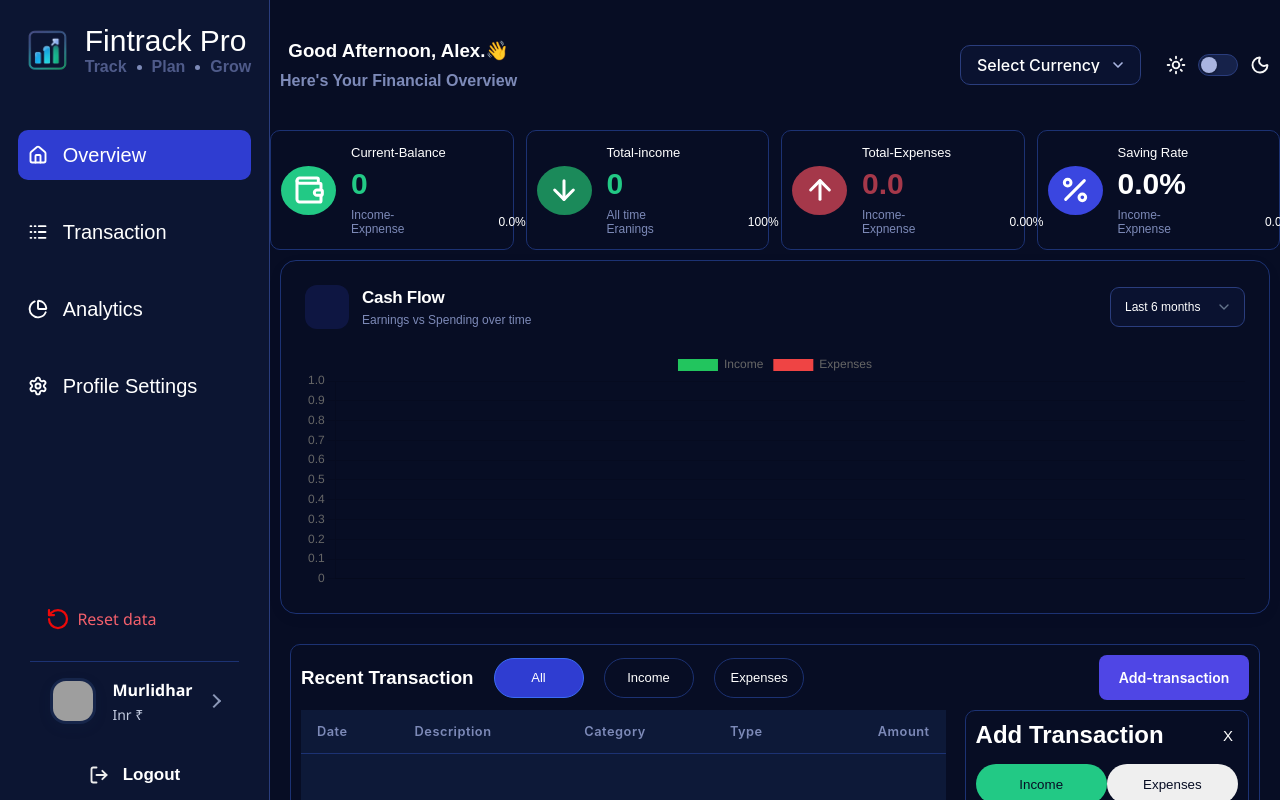
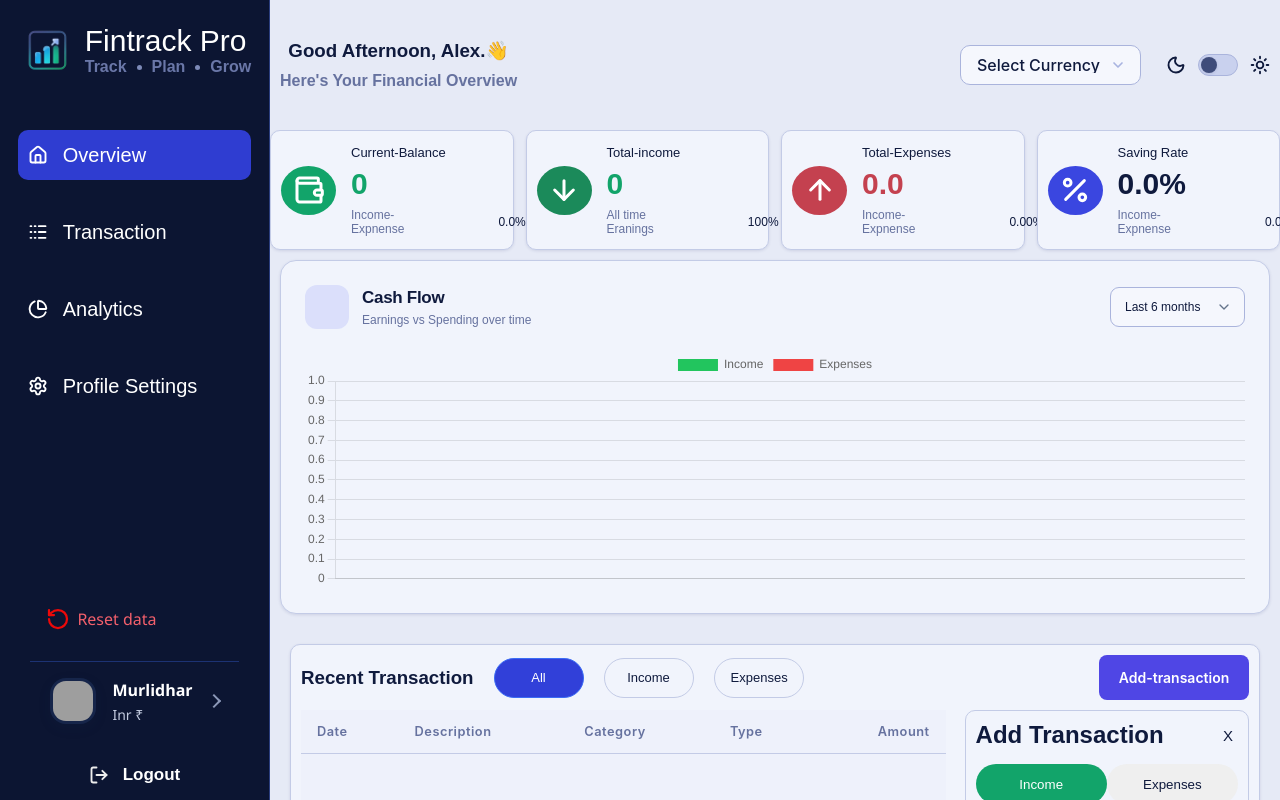
Before and after one commit to Murlidhar77/Finance-tracker, a website: page index.html in a window 1280 px wide. Drawn offline with nearby package versions, Linux system fonts and the light colour scheme; grey boxes are pictures that could not be loaded; some icons are missing.

Commit message:
Refactor:Added the theme Changer perfectly

```diff
--- a/index.css
+++ b/index.css
@@ -146,87 +146,143 @@
   --z-toast: 400;
 }
 
-.light-theme {
+.light {
   --color-primary: #3d4df2;
   --color-primary-hover: #2f3dd1;
-  --color-primary-active: #2431b0;
-  --color-primary-soft: rgba(61, 77, 242, 0.1);
-  --color-primary-border: #b9c1fb;
-  --color-accent: #5565f5;
-
-  --bg-body: #f4f6fd;
-  --bg-sidebar: #ffffff;
-  --bg-card: #3d3ad0;
-  --bg-card-hover: #f7f8ff;
-  --bg-elevated: #ffffff;
-  --bg-input: #f1f3fc;
+  --color-primary-active: #3140d9;
+  --color-primary-soft: rgba(61, 77, 242, 0.12);
+  --color-primary-border: #8e99f5;
+  --color-accent: #ffffff;
+
+  --bg-body: #e6eaf6;
+  --bg-sidebar: #0c1532;
+  --bg-card: #f1f4fc;
+  --bg-card-hover: #e9edfa;
+  --bg-elevated: #eef1fb;
+  --bg-input: #f5f7fd;
   --bg-input-focus: #ffffff;
-  --bg-nav-active: #e4e8ff;
-  --bg-nav-hover: rgba(61, 77, 242, 0.07);
-  --bg-track: #e3e7f7;
-  --bg-overlay: rgba(15, 23, 60, 0.45);
-
-  --border-color: #d5daf0;
-  --border-subtle: #e6e9f6;
-  --border-strong: #b6bee3;
-  --border-focus: var(--color-primary);
-  --divider: #e6e9f6;
-
-  --text-primary: #0b1233;
-  --text-secondary: #424b78;
-  --text-muted: #6a739f;
-  --text-disabled: #aab1d1;
+  --bg-nav-active: #d5dcf8;
+  --bg-nav-hover: rgba(61, 77, 242, 0.08);
+  --bg-track: #c9d1ee;
+  --bg-overlay: rgba(20, 28, 60, 0.45);
+
+  --border-color: #c3cbe6;
+  --border-subtle: #d6dcf0;
+  --border-strong: #aab4dc;
+  --divider: #d0d7ee;
+
+  --text-primary: #0f1a3d;
+  --text-secondary: #3f4c7a;
+  --text-muted: #66729f;
+  --text-disabled: #98a2c7;
   --text-on-primary: #ffffff;
   --text-link: #3d4df2;
 
-  --color-income: #12a06a;
-  --color-income-strong: #0d8656;
-  --color-income-bg: #d9f5e8;
-  --color-income-soft: rgba(18, 160, 106, 0.12);
-
-  --color-expense: #e5384a;
-  --color-expense-strong: #c92a3b;
-  --color-expense-bg: #fde3e6;
-  --color-expense-soft: rgba(229, 56, 74, 0.1);
-
-  --color-danger: #d92d3f;
+  --color-income: #12a46a;
+  --color-income-strong: #0e8a59;
+  --color-income-bg: #1b8a5a;
+  --color-income-soft: rgba(18, 164, 106, 0.14);
+
+  --color-expense: #e0414a;
+  --color-expense-strong: #c93039;
+  --color-expense-bg: #c4414f;
+  --color-expense-soft: rgba(224, 65, 74, 0.14);
+
+  --color-danger: #d92d3d;
   --color-warning: #d97706;
-  --color-success: var(--color-income);
-  --color-info: #2f5fe0;
-
-  --icon-balance-bg: #d9f5e8;
-  --icon-income-bg: #cdeedd;
-  --icon-expense-bg: #fde3e6;
-  --icon-savings-bg: #e4e8ff;
-
-  --cat-food: #e5384a;
-  --cat-shopping: #4b3de0;
-  --cat-transport: #2f5fe0;
-  --cat-bills: #d99a06;
-  --cat-entertainment: #0e9bb3;
-  --cat-other: #7a82c9;
-  --cat-freelance: #6a58f0;
-  --cat-salary: #12a06a;
-  --cat-savings: #f08a24;
-
-  --overlay-one: rgba(15, 23, 60, 0.35);
-  --chart-income: #12a06a;
-  --chart-expense: #e5384a;
-  --chart-grid: #e3e7f5;
-  --chart-axis-text: #6a739f;
-  --chart-label-text: #1a2250;
-
-  --gradient-primary: linear-gradient(135deg, #4d5cff 0%, #3140d9 100%);
-  --gradient-income: linear-gradient(180deg, #2ec98e 0%, #0f9a66 100%);
-  --gradient-expense: linear-gradient(180deg, #ff6b78 0%, #db3345 100%);
-  --gradient-card: linear-gradient(145deg, #ffffff 0%, #f3f5fe 100%);
-
-  --shadow-sm: 0 1px 3px rgba(26, 34, 80, 0.08);
-  --shadow-md: 0 4px 14px rgba(26, 34, 80, 0.1);
-  --shadow-lg: 0 12px 32px rgba(26, 34, 80, 0.14);
-  --shadow-glow-primary: 0 0 0 3px rgba(61, 77, 242, 0.22);
-  --shadow-glow-income: 0 0 16px rgba(18, 160, 106, 0.25);
-}
+  --color-info: #3b6cf5;
+
+  --icon-balance-bg: #1f8a5f;
+  --icon-income-bg: #165c47;
+  --icon-expense-bg: #a5384a;
+  --icon-savings-bg: #3a46e0;
+
+  --cat-bills: #e5a50a;
+  --cat-other: #6f78c9;
+
+  --overlay-one: rgba(20, 28, 60, 0.45);
+  --chart-income: #12a46a;
+  --chart-expense: #e0414a;
+  --chart-grid: #cdd4ec;
+  --chart-axis-text: #55618f;
+  --chart-label-text: #0f1a3d;
+
+  --gradient-primary: linear-gradient(135deg, #4353ff 0%, #3140d9 100%);
+  --gradient-card: linear-gradient(145deg, #f4f6fd 0%, #e9edfa 100%);
+
+  --shadow-sm: 0 1px 3px rgba(30, 45, 110, 0.12);
+  --shadow-md: 0 4px 14px rgba(30, 45, 110, 0.15);
+  --shadow-lg: 0 12px 32px rgba(30, 45, 110, 0.2);
+  --shadow-glow-primary: 0 0 0 3px rgba(61, 77, 242, 0.25);
+
+  --bg-icon-chip: #d5dcf8;
+}
+
+.light aside {
+  --text-primary: #ffffff;
+  --text-muted: #7d8ab8;
+  --text-disabled: #6a77a8;
+  --border-color: #1c3273;
+  --border-strong: #2a3d7d;
+}
+.light .active-logs {
+  background-color: #2f3dd1;
+}
+
+.light .left button,
+.light .top-form button,
+.light #close-profile {
+  color: var(--text-primary);
+}
+.light .left button.active,
+.light #Recent-all.active,
+.light #Recent-income.active,
+.light #Recent-expenses.active {
+  color: #ffffff !important;
+}
+.light .description-table img,
+.light .category-table img {
+  background: var(--bg-icon-chip);
+}
+.light .category-table,
+.light .form-description p,
+.light .form-inputs p {
+  color: var(--text-muted);
+}
+.light tbody tr {
+  border-bottom: 1px solid var(--border-subtle);
+}
+.light tbody tr:hover {
+  background: rgba(61, 77, 242, 0.05);
+}
+.light .form-description input,
+.light .form-inputs input {
+  background: var(--bg-input);
+  border: 1px solid var(--border-color);
+}
+.light .form-description input:focus {
+  background: #ffffff;
+}
+.light .profile-form {
+  border: 1px solid var(--border-color);
+  box-shadow: var(--shadow-lg);
+}
+.light .profile-details h3 { color: #ffffff; }
+.light .profile-details p { color: #c3cbe0; }
+.light .cashflow,
+.light .tarnsaction,
+.light .Card {
+  background: var(--bg-card);
+  box-shadow: var(--shadow-sm);
+}
+.light .form-btn button {
+  color: var(--text-primary);
+}
+.light .form-btn .active-in,
+.light .form-btn .active-exp {
+  color: #ffffff;
+}
+
 
 html,
 body {
@@ -276,7 +332,6 @@ main {
   overflow-y: auto;
   overflow-x: hidden;
 
-  /* Hide scrollbar but keep scrolling */
   scrollbar-width: none;
   -ms-overflow-style: none;
 }
@@ -512,8 +567,9 @@ aside .logs h2 {
   border-radius: 10px;
 }
 
-.logs h2:first-child {
+.active-logs{
   background-color: var(--color-primary-active);
+  color: var(--text-on-primary);
 }
 
 #Reset-data {
@@ -548,7 +604,7 @@ aside .down {
   gap: 16px;
   padding: 16px 20px;
   background: transparent;
-  color: #ffffff;
+  color: var(--text-primary);
   border-top: 1px solid var(--border-color);
   font-family: "Segoe UI", Arial, sans-serif;
   cursor: pointer;
@@ -1273,12 +1329,8 @@ form {
 }
 
 .profile-form {
-  position: absolute;
-  top: 20%;
-  left: 43%;
   width: 350px;
   padding: 30px;
-  margin: 50px auto;
   display: flex;
   flex-direction: column;
   gap: 12px;
@@ -1357,11 +1409,6 @@ form {
   margin-left: 20px;
 }
 
-/* =========================================
-   RESPONSIVE DESIGN
-========================================= */
-
-/* ---------- LAPTOP / SMALL DESKTOP ---------- */
 
 @media (max-width: 1200px) {
   body {
@@ -1405,7 +1452,6 @@ form {
   }
 }
 
-/* ---------- TABLET ---------- */
 
 @media (max-width: 900px) {
   body {
@@ -1506,15 +1552,12 @@ form {
   }
 
   .profile-form {
-    left: 50%;
-    top: 50%;
-    transform: translate(-50%, -50%);
     margin: 0;
     max-width: calc(100% - 30px);
   }
 }
 
-/* ---------- MOBILE ---------- */
+
 
 @media (max-width: 767px) {
   html,
@@ -1534,7 +1577,6 @@ form {
       "main";
   }
 
-  /* NAVBAR */
 
   nav {
     padding: 12px 15px;
@@ -1564,7 +1606,7 @@ form {
     font-size: 12px;
   }
 
-  /* SIDEBAR */
+
 
   aside {
     flex-direction: row;
@@ -1625,13 +1667,12 @@ form {
     display: none;
   }
 
-  /* MAIN CONTENT */
 
   main {
     padding: 5px;
   }
 
-  /* DASHBOARD CARDS */
+
 
   .cards {
     grid-template-columns: repeat(2, minmax(0, 1fr));
@@ -1683,7 +1724,6 @@ form {
     font-size: 9px;
   }
 
-  /* CASHFLOW */
 
   .cashflow {
     width: calc(100% - 16px);
@@ -1723,7 +1763,7 @@ form {
     height: 210px;
   }
 
-  /* TRANSACTIONS */
+
 
   .tarnsaction {
     margin: 8px;
@@ -1755,7 +1795,7 @@ form {
     font-size: 12px;
   }
 
-  /* TRANSACTION TABLE */
+
 
   .down-transaction {
     flex-direction: column;
@@ -1793,7 +1833,6 @@ form {
     height: 25px;
   }
 
-  /* TRANSACTION FORM */
 
   form {
     width: 100%;
@@ -1833,13 +1872,8 @@ form {
     padding: 12px;
   }
 
-  /* PROFILE MODAL */
 
   .profile-form {
-    position: fixed;
-    top: 50%;
-    left: 50%;
-    transform: translate(-50%, -50%);
     width: calc(100% - 35px);
     max-width: 380px;
     padding: 20px;
@@ -1916,3 +1950,14 @@ form {
     padding: 16px;
   }
 }
+.light aside {
+  color: var(--text-primary);
+}
+
+.light nav .toogle-btn svg {
+  stroke: var(--text-primary);
+}
+
+.light nav .left p {
+  color: var(--text-muted);
+}
--- a/index.html
+++ b/index.html
@@ -10,11 +10,11 @@
     <link href="https://cdn.jsdelivr.net/npm/remixicon@4.6.0/fonts/remixicon.css"rel="stylesheet"/>
 </head>
 
-<body >
+<body class="light" >
 
     <!-- sidebar -->
 
-    <aside>
+    <aside >
         <section class="top">
             <div class="logo">
                 <img src="/images/logo.png" alt="">
@@ -30,7 +30,7 @@
                 </div>
             </div>
             <div class="logs">
-                <h2><svg xmlns="http://www.w3.org/2000/svg" width="20" height="20" viewBox="0 0 24 24" fill="none"
+                <h2 class="active-logs"><svg xmlns="http://www.w3.org/2000/svg" width="20" height="20" viewBox="0 0 24 24" fill="none"
                         stroke="#ffffff" stroke-width="2.25" stroke-linecap="round" stroke-linejoin="round"
                         class="lucide lucide-house preview-icon">
                         <path d="M15 21v-8a1 1 0 0 0-1-1h-4a1 1 0 0 0-1 1v8" />
@@ -87,9 +87,6 @@
                 </svg> Logout</button>
         </section>
     </aside>
-
-
-    </div>
     <!-- navbar -->
     <nav>
         <section class="left">
@@ -105,6 +102,16 @@
                 <option value="USD">Dollar ($)</option>
             </select>
             <div class="toogle-btn">
+                 <svg xmlns="http://www.w3.org/2000/svg" width="20" height="20" viewBox="0 0 24 24" fill="none"
+                    stroke="#f7f7f7" stroke-width="2.25" stroke-linecap="round" stroke-linejoin="round"
+                    class="lucide lucide-moon preview-icon">
+                    <path
+                        d="M20.985 12.486a9 9 0 1 1-9.473-9.472c.405-.022.617.46.402.803a6 6 0 0 0 8.268 8.268c.344-.215.825-.004.803.401" />
+                </svg>
+                <label class="toggle">
+                    <input type="checkbox" id="toggle-btn" role="switch" />
+                    <span class="slider"></span>
+                </label>
                 <svg xmlns="http://www.w3.org/2000/svg" width="20" height="20" viewBox="0 0 24 24" fill="none"
                     stroke="#f7f7f7" stroke-width="2.25" stroke-linecap="round" stroke-linejoin="round"
                     class="lucide lucide-sun preview-icon">
@@ -117,16 +124,6 @@
                     <path d="M20 12h2" />
                     <path d="m6.34 17.66-1.41 1.41" />
                     <path d="m19.07 4.93-1.41 1.41" />
-                </svg>
-                <label class="toggle">
-                    <input type="checkbox" id="toggle-btn" role="switch" />
-                    <span class="slider"></span>
-                </label>
-                <svg xmlns="http://www.w3.org/2000/svg" width="20" height="20" viewBox="0 0 24 24" fill="none"
-                    stroke="#f7f7f7" stroke-width="2.25" stroke-linecap="round" stroke-linejoin="round"
-                    class="lucide lucide-moon preview-icon">
-                    <path
-                        d="M20.985 12.486a9 9 0 1 1-9.473-9.472c.405-.022.617.46.402.803a6 6 0 0 0 8.268 8.268c.344-.215.825-.004.803.401" />
                 </svg>
             </div>
         </section>
--- a/index.js
+++ b/index.js
@@ -323,7 +323,28 @@ function Creategraph() {
   }
 
 }
-
 Renderdata();
 CreateTable();
 Creategraph();
+
+
+let lightheme = localStorage.getItem("lightmode")
+let togglebtn = document.querySelector("#toggle-btn")
+
+function Enablelight() {
+  document.body.classList.add("light")
+  localStorage.setItem("lightmode","active")
+}
+
+function Disablelight() {
+  document.body.classList.remove("light")
+  localStorage.setItem("lightmode",null)
+}
+if (lightheme=== "active"){
+  Enablelight()
+  togglebtn.checked = true
+}
+
+togglebtn.addEventListener("change", function () {
+  togglebtn.checked  ? Enablelight() : Disablelight()
+})
```
